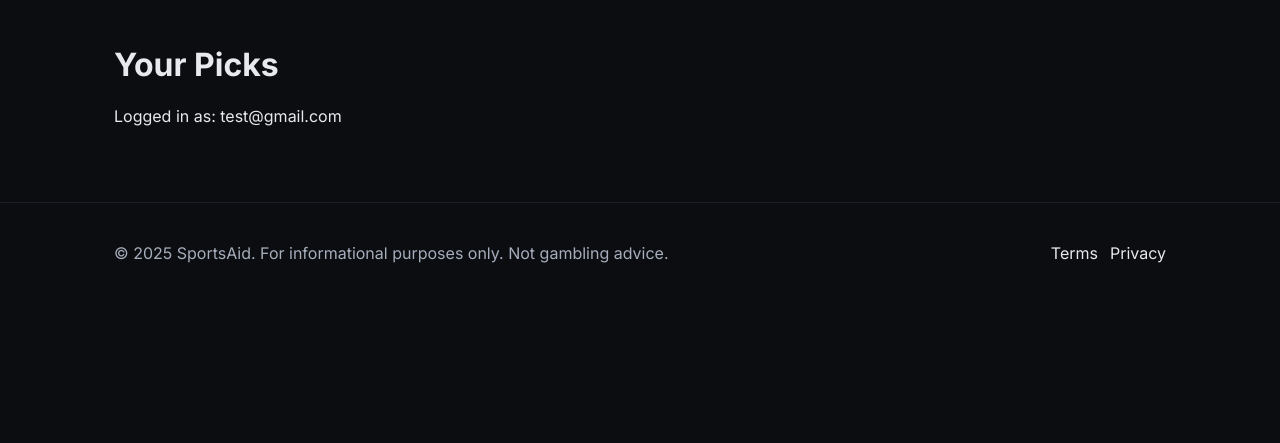
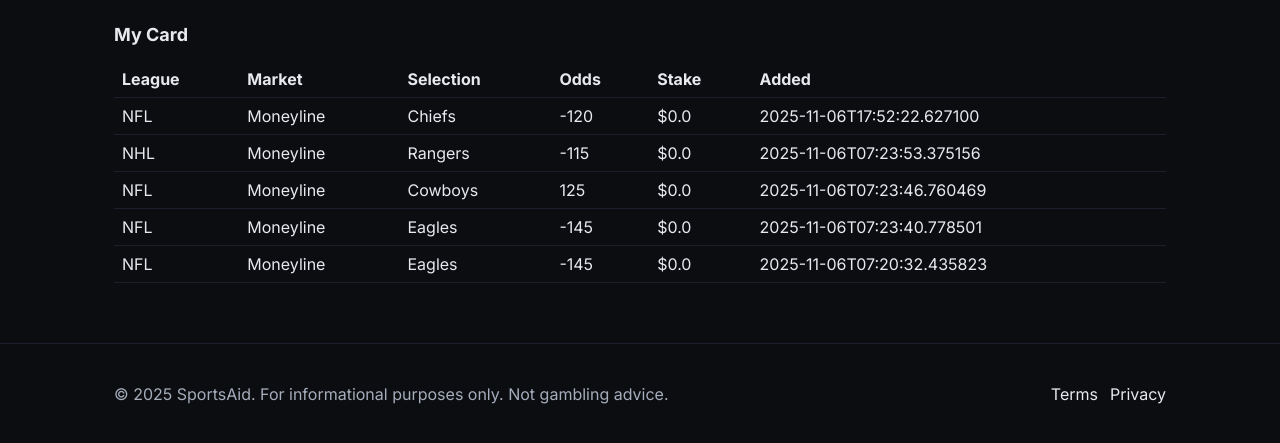
Before and after one commit to tl-4404/Sports-Predictions, a Flask app: page /my-card in a window 1280 px wide. Shown: the part 70-513 px from the top of the page. Run offline with Flask 3, Linux system fonts and the light colour scheme; a user stored in the database is signed in; data comes from the database, SQL or seed files in the repository; both versions use the stored data as it was after the commit.

Commit message:
show added picks - moneylines

```diff
--- a/app.py
+++ b/app.py
@@ -72,6 +72,8 @@ def close_db(exception):
 
 def init_db():
     db = get_db()
+
+    # users
     db.execute("""
         CREATE TABLE IF NOT EXISTS users (
             id INTEGER PRIMARY KEY AUTOINCREMENT,
@@ -81,6 +83,7 @@ def init_db():
         );
     """)
 
+    # support tickets
     db.execute("""
         CREATE TABLE IF NOT EXISTS support_tickets (
             id INTEGER PRIMARY KEY AUTOINCREMENT,
@@ -91,6 +94,27 @@ def init_db():
             created_at TEXT NOT NULL,
             status TEXT NOT NULL DEFAULT 'open'
         );
+    """)
+
+    # user picks
+    db.executescript("""
+    PRAGMA foreign_keys = ON;
+
+    CREATE TABLE IF NOT EXISTS saved_picks (
+        id INTEGER PRIMARY KEY AUTOINCREMENT,
+        user_id INTEGER NOT NULL,
+        game_id INTEGER,
+        league TEXT,
+        market TEXT NOT NULL,
+        selection TEXT NOT NULL,
+        odds_american INTEGER,
+        stake_cents INTEGER DEFAULT 0,
+        notes TEXT,
+        created_at TEXT NOT NULL,
+        FOREIGN KEY (user_id) REFERENCES users(id) ON DELETE CASCADE
+    );
+
+    CREATE INDEX IF NOT EXISTS idx_saved_picks_user ON saved_picks(user_id);
     """)
 
     db.commit()
@@ -218,13 +242,45 @@ def logout():
 @app.route("/my-card")
 @login_required
 def my_card():
-    return render_template("my_card.html")
+    db = get_db()
+    picks = db.execute("""
+        SELECT id, league, market, selection, odds_american, stake_cents, created_at
+        FROM saved_picks
+        WHERE user_id = ?
+        ORDER BY created_at DESC
+    """, (current_user.id,)).fetchall()
+    return render_template("my_card.html", picks=picks)
+
+@app.route("/picks/add", methods=["POST"])
+@login_required
+def picks_add():
+    game_id     = request.form.get("game_id", type=int)
+    league      = (request.form.get("league") or "").strip()
+    market      = (request.form.get("market") or "").strip()
+    selection   = (request.form.get("selection") or "").strip()
+    odds        = request.form.get("odds", type=int)
+    stake_cents = request.form.get("stake_cents", type=int) or 0
+    notes       = request.form.get("notes", "")
+
+    if not market or not selection:
+        flash("Pick needs a market and selection.", "error")
+        return redirect(url_for("index"))
+
+    db = get_db()
+    db.execute("""
+      INSERT INTO saved_picks (user_id, game_id, league, market, selection, odds_american, stake_cents, notes, created_at)
+      VALUES (?, ?, ?, ?, ?, ?, ?, ?, ?)
+    """, (current_user.id, game_id, league, market, selection, odds, stake_cents, notes, datetime.utcnow().isoformat()))
+    db.commit()
+
+    flash("Added to your card.", "success")
+    return redirect(url_for("my_card"))
 
 @app.route("/support", methods=["GET", "POST"])
 @login_required
 def support():
     if request.method == "POST":
-        email = (current_user.email if hasattr(current_user, "is_authenticated") and current_user.is_authenticated
+        email = (current_user.email if getattr(current_user, "is_authenticated", False)
                                     else request.form.get("email", "").strip().lower())
         subject = request.form.get("subject", "").strip()
         category = request.form.get("category", "General").strip()
--- a/templates/my_card.html
+++ b/templates/my_card.html
@@ -1,5 +1,48 @@
 {% extends "base.html" %}
+{% block title %}My Card · SportsAid{% endblock %}
+
 {% block content %}
-<h1>Your Picks</h1>
-<p>Logged in as: {{ current_user.email }}</p>
+  <h1 class="section-title">My Card</h1>
+
+  {% with msgs = get_flashed_messages(with_categories=true) %}
+    {% if msgs %}
+      <div class="panel" style="margin:12px 0">
+        {% for cat, msg in msgs %}
+          <div class="muted"><strong>{{ cat|capitalize }}:</strong> {{ msg }}</div>
+        {% endfor %}
+      </div>
+    {% endif %}
+  {% endwith %}
+
+  {% if picks %}
+    <table class="table" style="width:100%; margin-top:16px; border-collapse:collapse;">
+      <thead>
+        <tr>
+          <th style="text-align:left; padding:8px;">League</th>
+          <th style="text-align:left; padding:8px;">Market</th>
+          <th style="text-align:left; padding:8px;">Selection</th>
+          <th style="text-align:left; padding:8px;">Odds</th>
+          <th style="text-align:left; padding:8px;">Stake</th>
+          <th style="text-align:left; padding:8px;">Added</th>
+        </tr>
+      </thead>
+      <tbody>
+        {% for p in picks %}
+        <tr class="panel" style="margin-bottom:6px;">
+          <td style="padding:8px;">{{ p.league or '—' }}</td>
+          <td style="padding:8px;">{{ p.market }}</td>
+          <td style="padding:8px;">{{ p.selection }}</td>
+          <td style="padding:8px;">{{ p.odds_american }}</td>
+          <td style="padding:8px;">
+            ${{ ((p.stake_cents or 0)/100) | round(2) }}
+          </td>
+          <td style="padding:8px;">{{ p.created_at }}</td>
+        </tr>
+        {% endfor %}
+      </tbody>
+    </table>
+
+  {% else %}
+    <p class="muted" style="margin-top:18px;">No picks yet. Add some from the home page.</p>
+  {% endif %}
 {% endblock %}
```
Also changed, not shown: templates/index.html (+20 -1 lines), sportsaid.db, 1 other file.
